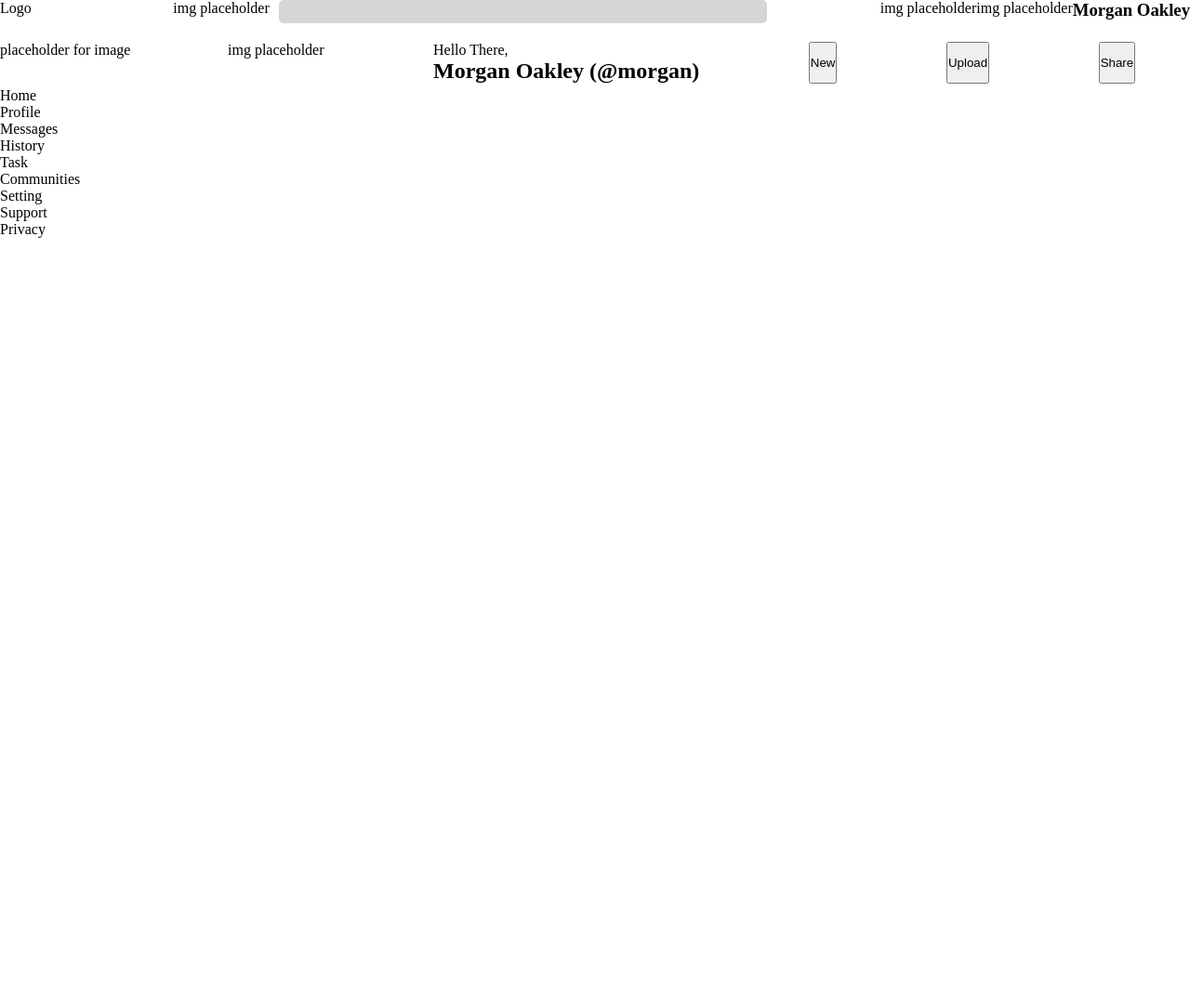
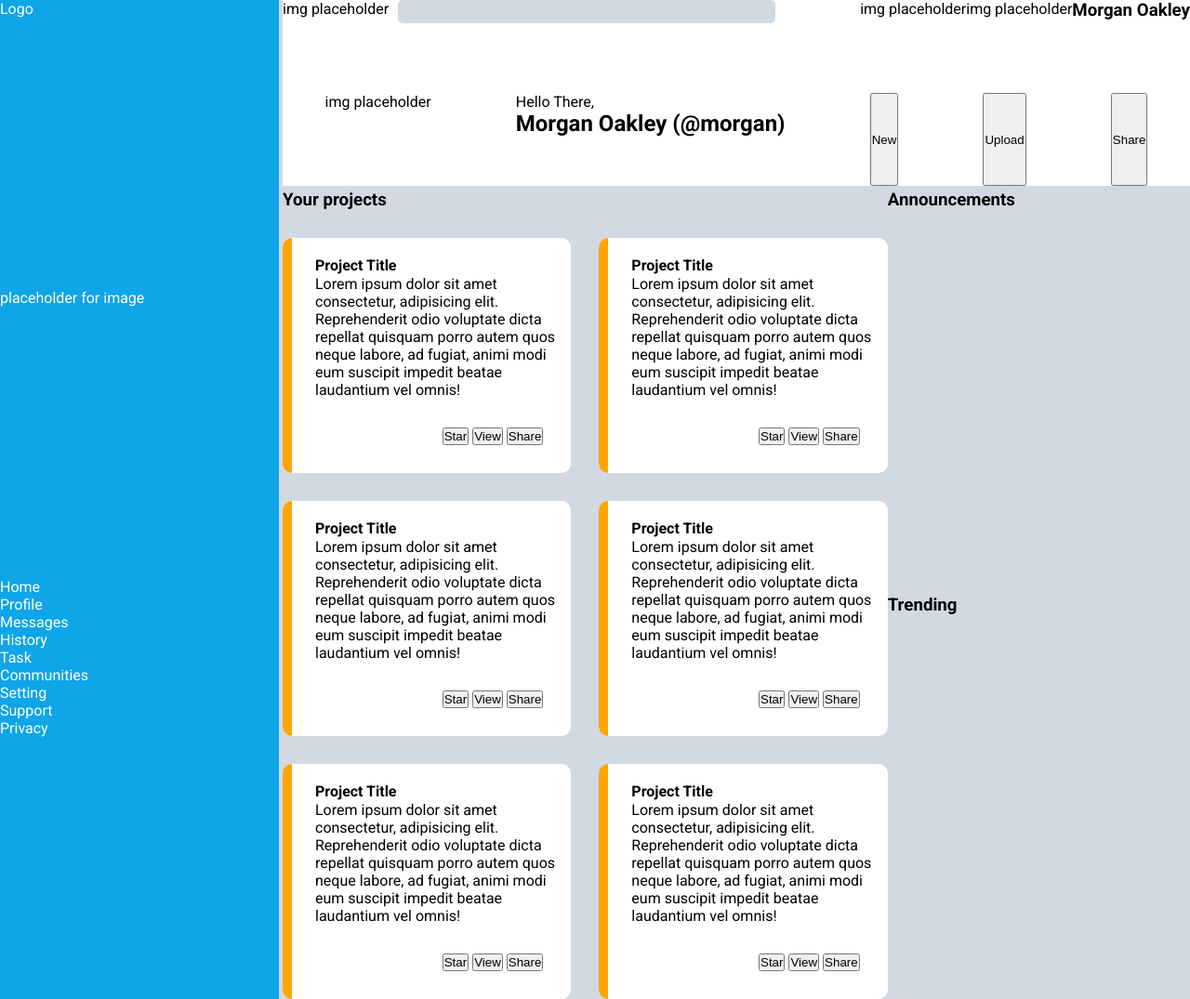
Before and after one commit to ChhayThan/admin-dashboard, a plain HTML site: page index.html in a window 1280 px wide. Shown: the whole page at 93% size. Before the commit the page ends 800 px from the top, so only its background shows below. Drawn offline with Linux system fonts and the light colour scheme.

Commit message:
Added more content and used css grid to layout

```diff
--- a/index.html
+++ b/index.html
@@ -4,6 +4,12 @@
     <meta charset="UTF-8" />
     <meta name="viewport" content="width=device-width, initial-scale=1.0" />
     <title>Document</title>
+    <link rel="preconnect" href="https://fonts.googleapis.com" />
+    <link rel="preconnect" href="https://fonts.gstatic.com" crossorigin />
+    <link
+      href="https://fonts.googleapis.com/css2?family=Roboto:ital,wght@0,100;0,300;0,400;0,500;0,700;0,900;1,100;1,300;1,400;1,500;1,700;1,900&display=swap"
+      rel="stylesheet"
+    />
     <link rel="stylesheet" href="styles.css" />
   </head>
   <body>
@@ -12,7 +18,7 @@
         <div class="top-header">
           <p>img placeholder</p>
           <div class="search-bar">
-                <input type="search">
+            <input type="search" />
           </div>
           <p>img placeholder</p>
           <p>img placeholder</p>
@@ -33,7 +39,6 @@
       <div class="sidebar">
         <div class="logo">Logo</div>
         <p>placeholder for image</p>
-        </div>
         <ul>
           <li>Home</li>
           <li>Profile</li>
@@ -47,6 +52,108 @@
           <li>Privacy</li>
         </ul>
       </div>
+
+      <div class="content">
+        <div class="projects">
+          <h3>Your projects</h3>
+          <div class="project-cards">
+            <div class="card-line"></div>
+            <h4>Project Title</h4>
+            <p>
+              Lorem ipsum dolor sit amet consectetur, adipisicing elit.
+              Reprehenderit odio voluptate dicta repellat quisquam porro autem
+              quos neque labore, ad fugiat, animi modi eum suscipit impedit
+              beatae laudantium vel omnis!
+            </p>
+            <div class="project-links">
+              <button>Star</button>
+              <button>View</button>
+              <button>Share</button>
+            </div>
+          </div>
+          <div class="project-cards">
+            <div class="card-line"></div>
+            <h4>Project Title</h4>
+            <p>
+              Lorem ipsum dolor sit amet consectetur, adipisicing elit.
+              Reprehenderit odio voluptate dicta repellat quisquam porro autem
+              quos neque labore, ad fugiat, animi modi eum suscipit impedit
+              beatae laudantium vel omnis!
+            </p>
+            <div class="project-links">
+              <button>Star</button>
+              <button>View</button>
+              <button>Share</button>
+            </div>
+          </div>
+          <div class="project-cards">
+            <div class="card-line"></div>
+            <h4>Project Title</h4>
+            <p>
+              Lorem ipsum dolor sit amet consectetur, adipisicing elit.
+              Reprehenderit odio voluptate dicta repellat quisquam porro autem
+              quos neque labore, ad fugiat, animi modi eum suscipit impedit
+              beatae laudantium vel omnis!
+            </p>
+            <div class="project-links">
+              <button>Star</button>
+              <button>View</button>
+              <button>Share</button>
+            </div>
+          </div>
+          <div class="project-cards">
+            <div class="card-line"></div>
+            <h4>Project Title</h4>
+            <p>
+              Lorem ipsum dolor sit amet consectetur, adipisicing elit.
+              Reprehenderit odio voluptate dicta repellat quisquam porro autem
+              quos neque labore, ad fugiat, animi modi eum suscipit impedit
+              beatae laudantium vel omnis!
+            </p>
+            <div class="project-links">
+              <button>Star</button>
+              <button>View</button>
+              <button>Share</button>
+            </div>
+          </div>
+          <div class="project-cards">
+            <div class="card-line"></div>
+            <h4>Project Title</h4>
+            <p>
+              Lorem ipsum dolor sit amet consectetur, adipisicing elit.
+              Reprehenderit odio voluptate dicta repellat quisquam porro autem
+              quos neque labore, ad fugiat, animi modi eum suscipit impedit
+              beatae laudantium vel omnis!
+            </p>
+            <div class="project-links">
+              <button>Star</button>
+              <button>View</button>
+              <button>Share</button>
+            </div>
+          </div>
+          <div class="project-cards">
+            <div class="card-line"></div>
+            <h4>Project Title</h4>
+            <p>
+              Lorem ipsum dolor sit amet consectetur, adipisicing elit.
+              Reprehenderit odio voluptate dicta repellat quisquam porro autem
+              quos neque labore, ad fugiat, animi modi eum suscipit impedit
+              beatae laudantium vel omnis!
+            </p>
+            <div class="project-links">
+              <button>Star</button>
+              <button>View</button>
+              <button>Share</button>
+            </div>
+          </div>
+        </div>
+        <div class="Announcements">
+          <h3>Announcements</h3>
+        </div>
+        <div class="Trending">
+          <h3>Trending</h3>
+        </div>
+      </div>
     </div>
   </body>
 </html>
--- a/styles.css
+++ b/styles.css
@@ -1,6 +1,11 @@
 * {
   margin: 0;
   padding: 0;
+}
+
+body {
+  background-color: rgb(210, 217, 226);
+  font-family: "Roboto", sans-serif;
 }
 
 li {
@@ -9,20 +14,21 @@ li {
 
 .container {
   display: grid;
-  grid-template-columns: 1fr 6fr;
+  grid-template-columns: minmax(auto, 300px) 1fr;
+  grid-template-rows: 200px 1fr;
   gap: 4px;
+
+  width: 100vw;
+  height: 100vh;
 }
-.container .sidebar {
-  grid-column: 1 / 2;
-  grid-row: 1 / 2;
-  display: grid;
-}
-
+/* ---- Header Section  ----- */
 .container .header {
+  grid-area: 1 / 2 / 2 / 3;
   display: grid;
   grid-template-rows: 1fr 1fr;
+
+  background-color: white;
 }
-
 .search-bar {
   flex: 1;
 }
@@ -30,7 +36,7 @@ input[type="search"] {
   padding: 5px;
   border-radius: 5px;
   border: none;
-  background-color: rgb(214, 214, 214);
+  background-color: rgb(210, 217, 226);
   width: 80%;
   margin-left: 10px;
 }
@@ -39,3 +45,71 @@ input[type="search"] {
   display: flex;
   justify-content: space-around;
 }
+
+/* ----- Sidebar Section ------- */
+.container .sidebar {
+  grid-column: 1/ 2;
+  grid-row: span 2;
+  display: grid;
+  gap: 10px;
+
+  background-color: #0ea5e9;
+  color: white;
+}
+
+/* ------ Content Section ------- */
+.container .content {
+  grid-area: 2 / 2 / 3 / 3;
+  display: grid;
+  grid-template-columns: 2fr 1fr;
+  grid-template-rows: 1fr 1fr;
+}
+
+.content .projects {
+  grid-row: span 2;
+  display: grid;
+  grid-template-columns: 1fr 1fr;
+  gap: 30px;
+}
+
+.projects h3 {
+  grid-column: span 2;
+}
+
+.projects .project-cards {
+  display: grid;
+  grid-template-columns: 20px 1fr;
+  grid-template-rows: 20px 1fr 50px;
+  row-gap: 10px;
+  grid-auto-flow: column;
+
+  background-color: white;
+  border: none;
+  border-radius: 10px;
+}
+
+.project-cards .card-line {
+  grid-area: 1 / 1 / -1 / 2;
+  background-color: orange;
+  width: 10px;
+  border-radius: 10px 0 0 10px;
+}
+.project-cards h4 {
+  margin-top: 20px;
+}
+
+.project-cards p {
+  margin-top: 10px;
+  margin-bottom: 20px;
+}
+
+.project-cards p,
+.project-cards h4 {
+  margin-left: 15px;
+  margin-right: minmax(15px, 50px);
+}
+
+.project-cards .project-links {
+  justify-self: end;
+  margin-right: 30px;
+}
```
Lines whose indentation alone changed are shown as unchanged.
